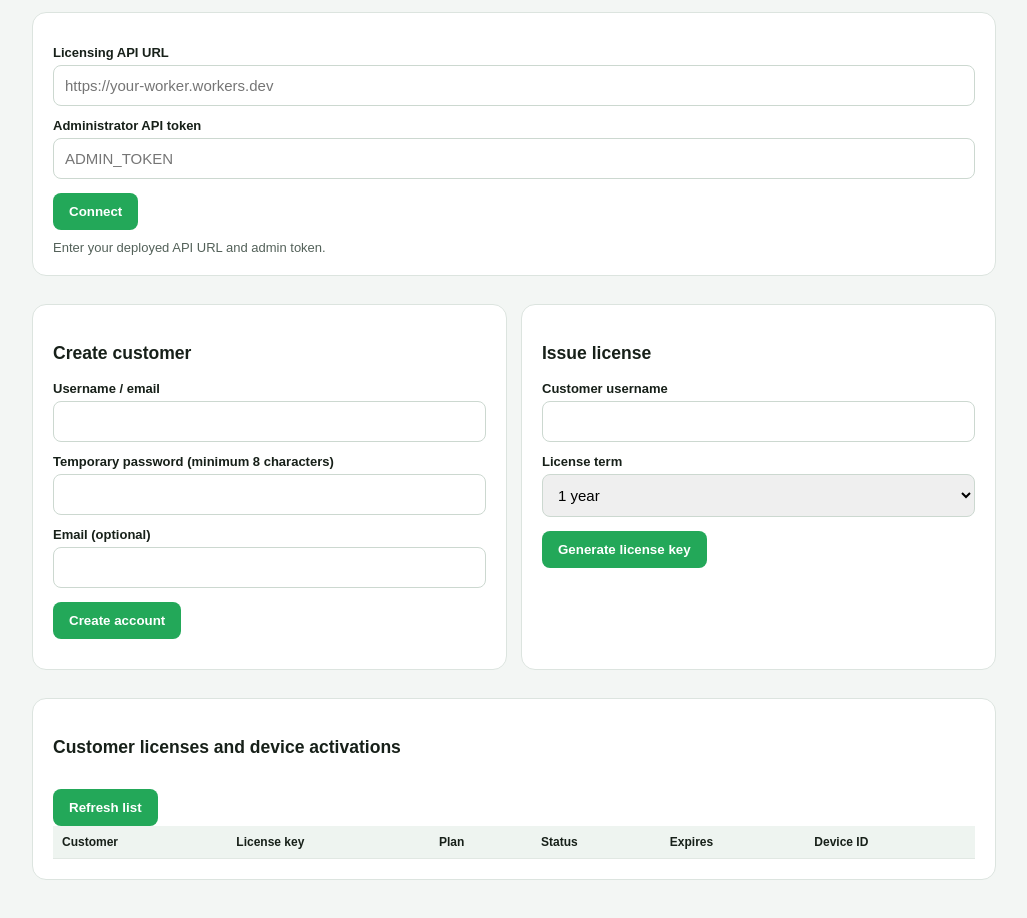
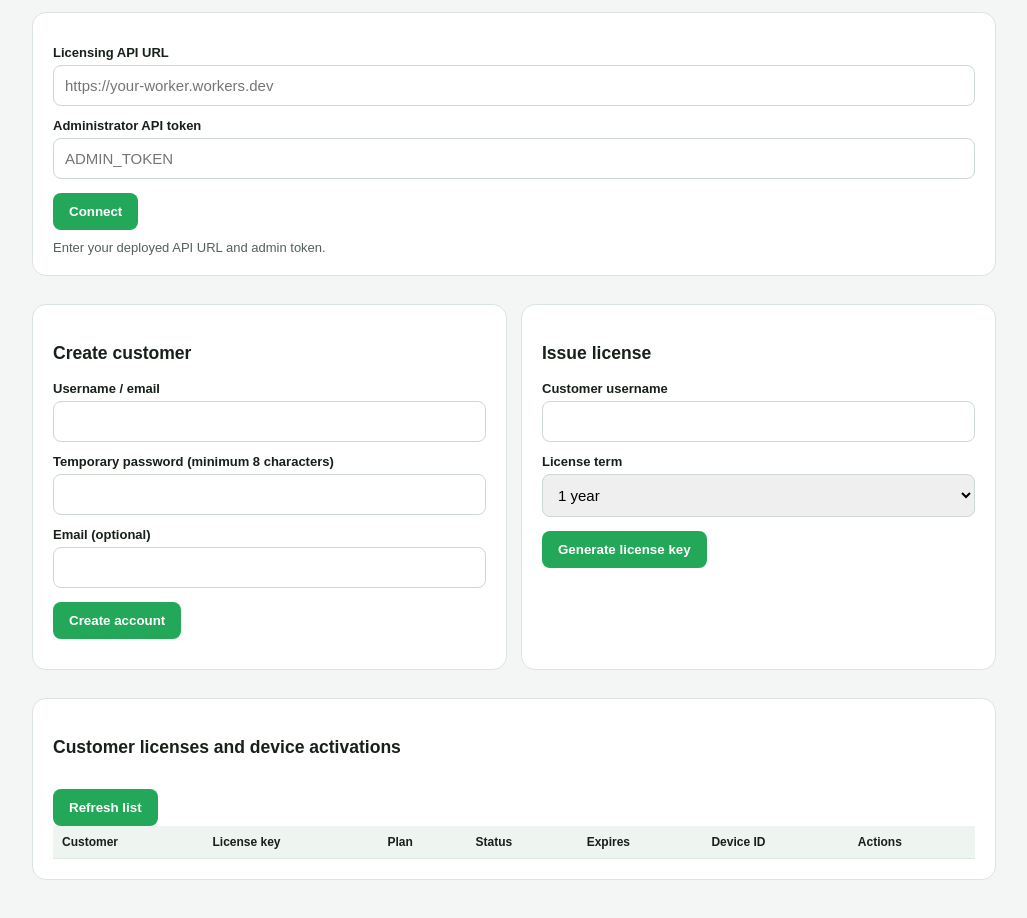
Before and after one commit to cocakil2545-sketch/engineering-inspection-tool, a plain HTML site: page licensing/admin.html in a window 1280 px wide. Shown: the part 122-1040 px from the top of the page, without its empty margins (126-1153 px from the left). Drawn offline with Linux system fonts and the light colour scheme.

Commit message:
Add admin device release and revoke actions

```diff
--- a/licensing/admin.html
+++ b/licensing/admin.html
@@ -7,7 +7,7 @@
 <div class="card"><label>Licensing API URL</label><input id="api" placeholder="https://your-worker.workers.dev"><label>Administrator API token</label><input id="token" type="password" placeholder="ADMIN_TOKEN"><button onclick="connect()">Connect</button><div id="status" class="status">Enter your deployed API URL and admin token.</div></div>
 <div class="grid"><div class="card"><h3>Create customer</h3><label>Username / email</label><input id="username"><label>Temporary password (minimum 8 characters)</label><input id="password" type="password"><label>Email (optional)</label><input id="email"><button onclick="createCustomer()">Create account</button><div id="customerStatus" class="status"></div></div>
 <div class="card"><h3>Issue license</h3><label>Customer username</label><input id="licenseUser"><label>License term</label><select id="plan"><option value="1_YEAR">1 year</option><option value="2_YEAR">2 years</option><option value="3_YEAR">3 years</option><option value="5_YEAR">5 years</option><option value="TRIAL">7-day trial</option></select><button onclick="issueLicense()">Generate license key</button><div id="licenseStatus" class="status"></div></div></div>
-<div class="card"><h3>Customer licenses and device activations</h3><button onclick="loadLicenses()">Refresh list</button><div style="overflow:auto"><table><thead><tr><th>Customer</th><th>License key</th><th>Plan</th><th>Status</th><th>Expires</th><th>Device ID</th></tr></thead><tbody id="rows"></tbody></table></div></div>
+<div class="card"><h3>Customer licenses and device activations</h3><button onclick="loadLicenses()">Refresh list</button><div style="overflow:auto"><table><thead><tr><th>Customer</th><th>License key</th><th>Plan</th><th>Status</th><th>Expires</th><th>Device ID</th><th>Actions</th></tr></thead><tbody id="rows"></tbody></table></div></div>
 </div>
 <script>
 let api="",token="";
@@ -15,6 +15,9 @@ async function call(path,method="GET",body){const r=await fetch(api+path,{method
 function connect(){api=document.getElementById("api").value.trim().replace(/\/$/,"");token=document.getElementById("token").value;document.getElementById("status").textContent="Connection settings saved for this page. Use Refresh list to test.";loadLicenses().catch(e=>document.getElementById("status").textContent=e.message)}
 async function createCustomer(){try{const d=await call("/api/admin/customers","POST",{username:username.value,password:password.value,email:email.value});customerStatus.textContent="Created account: "+d.username;licenseUser.value=d.username}catch(e){customerStatus.textContent=e.message}}
 async function issueLicense(){try{const d=await call("/api/admin/licenses","POST",{username:licenseUser.value,plan:plan.value});licenseStatus.textContent="License key: "+d.licenseKey+"\nExpires: "+new Date(d.expiresAt).toLocaleString();loadLicenses()}catch(e){licenseStatus.textContent=e.message}}
-async function loadLicenses(){try{const d=await call("/api/admin/licenses");rows.innerHTML=d.licenses.map(x=>"<tr><td>"+esc(x.username)+"</td><td>"+esc(x.license_key)+"</td><td>"+esc(x.plan)+"</td><td>"+esc(x.status)+"</td><td>"+new Date(x.expires_at).toLocaleDateString()+"</td><td>"+esc(x.device_id||"Not activated")+"</td></tr>").join("");status.textContent="Loaded "+d.licenses.length+" license records."}catch(e){status.textContent=e.message;throw e}}
+async function loadLicenses(){try{const d=await call("/api/admin/licenses");rows.innerHTML=d.licenses.map(x=>"<tr><td>"+esc(x.username)+"</td><td>"+esc(x.license_key)+"</td><td>"+esc(x.plan)+"</td><td>"+esc(x.status)+"</td><td>"+new Date(x.expires_at).toLocaleDateString()+"</td><td>"+esc(x.device_id||"Not activated")+"</td><td><button onclick=\\"releaseDevice('"+esc(x.license_key)+"')\\">Release device</button> <button onclick=\\"revokeLicense('"+esc(x.license_key)+"')\\">Revoke</button></td></tr>").join("");status.textContent="Loaded "+d.licenses.length+" license records."}catch(e){status.textContent=e.message;throw e}}
+
+async function releaseDevice(key){if(!confirm("Release this license from its current device?"))return;try{const d=await call("/api/admin/activations/release","POST",{licenseKey:key});status.textContent=d.message;loadLicenses()}catch(e){status.textContent=e.message}}
+async function revokeLicense(key){if(!confirm("Permanently revoke this license?"))return;try{const d=await call("/api/admin/licenses/revoke","POST",{licenseKey:key});status.textContent=d.message;loadLicenses()}catch(e){status.textContent=e.message}}
 function esc(s){return String(s??"").replace(/[&<>"]/g,c=>({"&":"&amp;","<":"&lt;",">":"&gt;",'"':"&quot;"}[c]))}
 </script></body></html>
```
